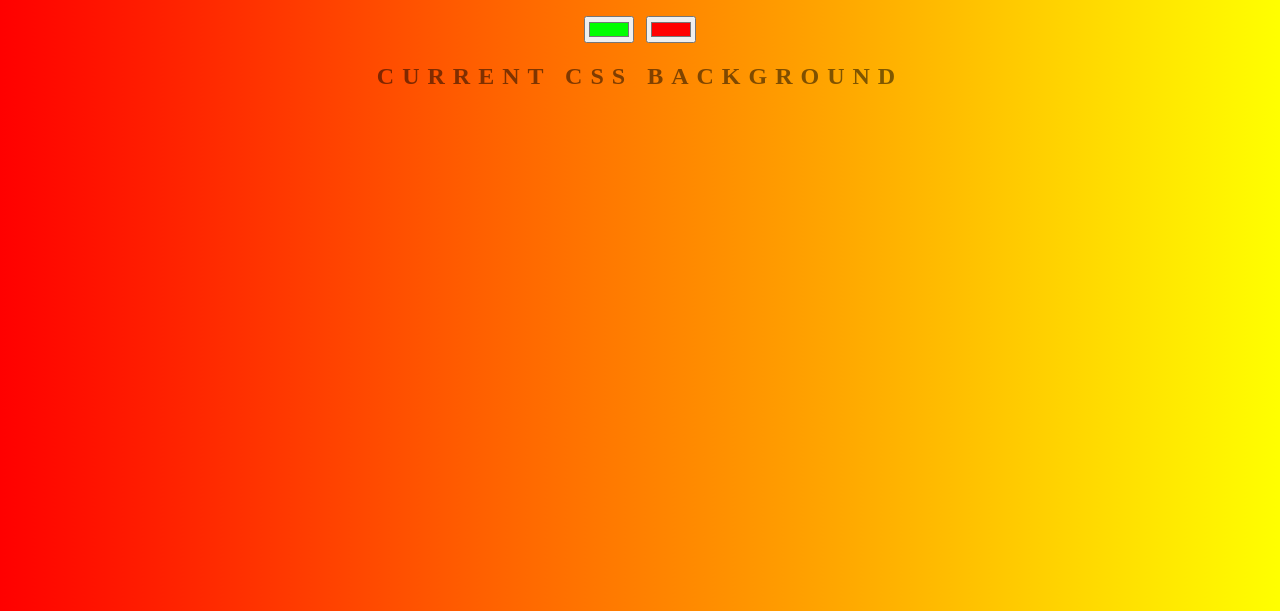
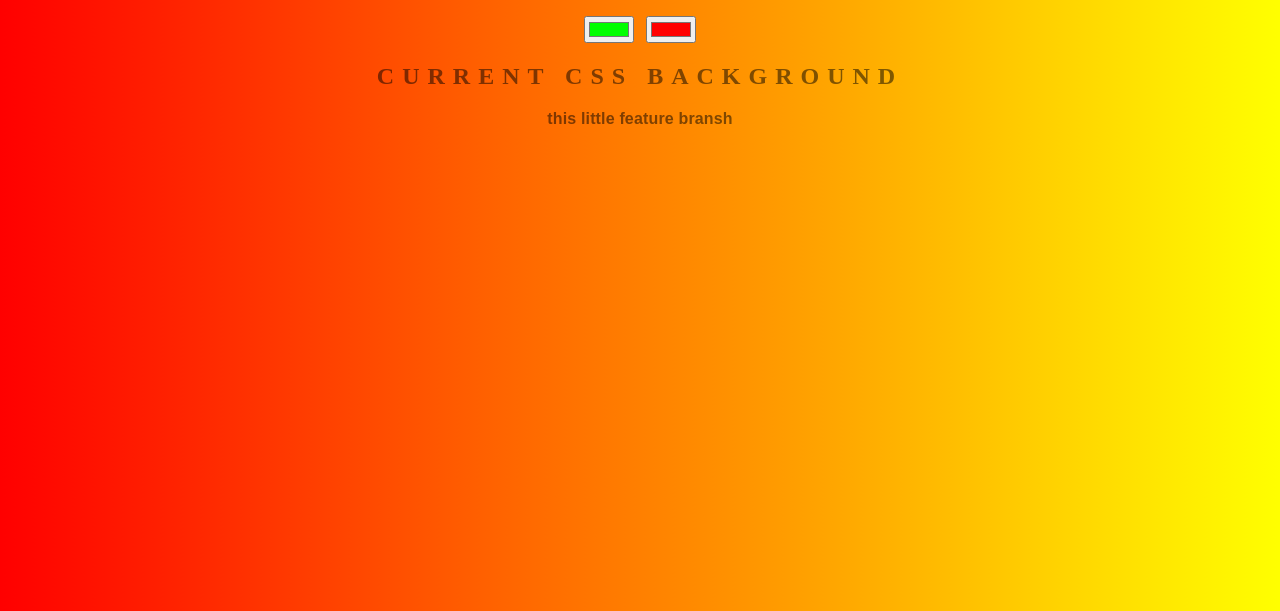
Before and after one commit to ayman-93/ayman-93.github.io, a plain HTML site: page index.html in a window 1280 px wide. Shown: the part 189-800 px from the top of the page. Drawn offline with Linux system fonts and the light colour scheme.

Commit message:
new branch liitle feature

```diff
--- a/index.html
+++ b/index.html
@@ -9,7 +9,7 @@
 	<input class="color1" type="color" name="color1" value="#00ff00">
 	<input class="color2" type="color" name="color2" value="#ff0000">
 	<h2>Current CSS Background</h2>
-	<h3></h3>
+	<h3>this little feature bransh</h3>
 
 	<script type="text/javascript" src="script.js"></script>
 </body>
```
